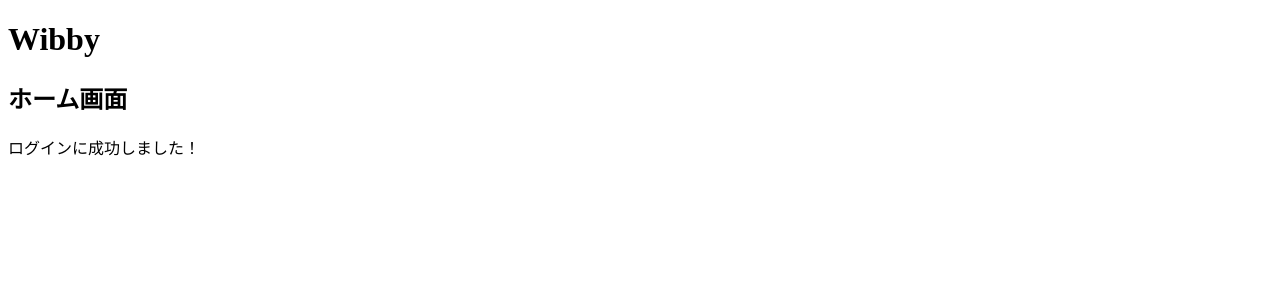
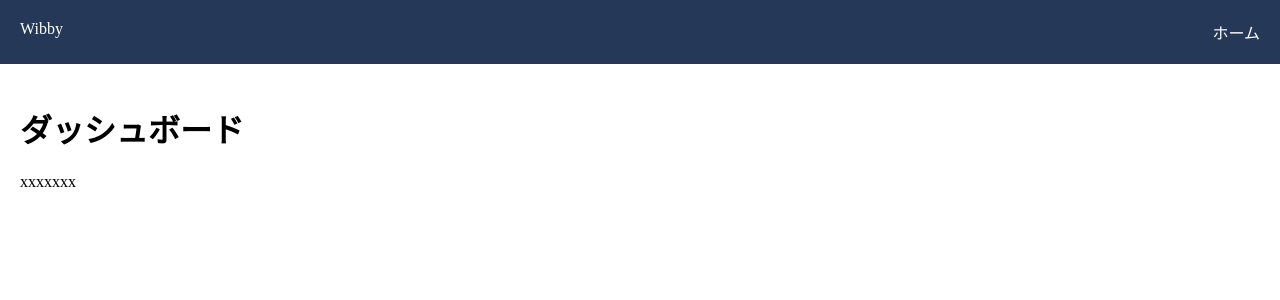
Before and after one commit to akatsuchiii/wbs-management-app, a FastAPI app: page /home in a window 1280 px wide. Shown: the top 300 px of the page. Run offline with FastAPI, Linux system fonts and the light colour scheme.

Commit message:
Add home page layout and CSS

```diff
--- /dev/null
+++ b/static/home.css
@@ -0,0 +1,23 @@
+header {
+    background-color: #253858;
+    color: white;
+    padding: 20px;
+    display:flex;
+    justify-content: space-between;
+}
+
+body{
+    margin: 0;
+}
+
+main{
+    padding: 20px;
+}
+
+nav a {
+    color: white;
+    text-decoration: none;
+}
+nav a:hover {
+    color: #90caf9;
+}
--- a/templates/home.html
+++ b/templates/home.html
@@ -1,12 +1,24 @@
 <!DOCTYPE html>
 <html lang="ja">
+
 <head>
     <meta charset="UTF-8">
     <title>Wibby | ホーム</title>
+    <link rel="stylesheet" href="/static/home.css">
 </head>
+
 <body>
-    <h1>Wibby</h1>
-    <h2>ホーム画面</h2>
-    <p>ログインに成功しました！</p>
+    <header>
+        <div>Wibby</div>
+        <nav>
+            <a href="/home">ホーム</a>
+        </nav>
+
+    </header>
+    <main>
+        <h1>ダッシュボード</h1>
+        <p>xxxxxxx</p>
+    </main>
 </body>
+
 </html>
```
